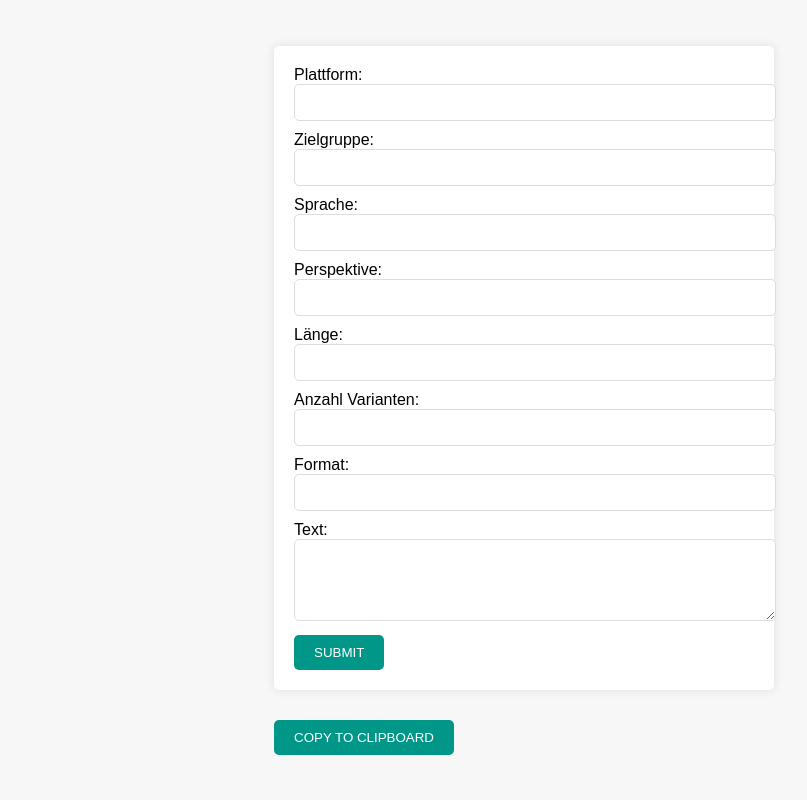
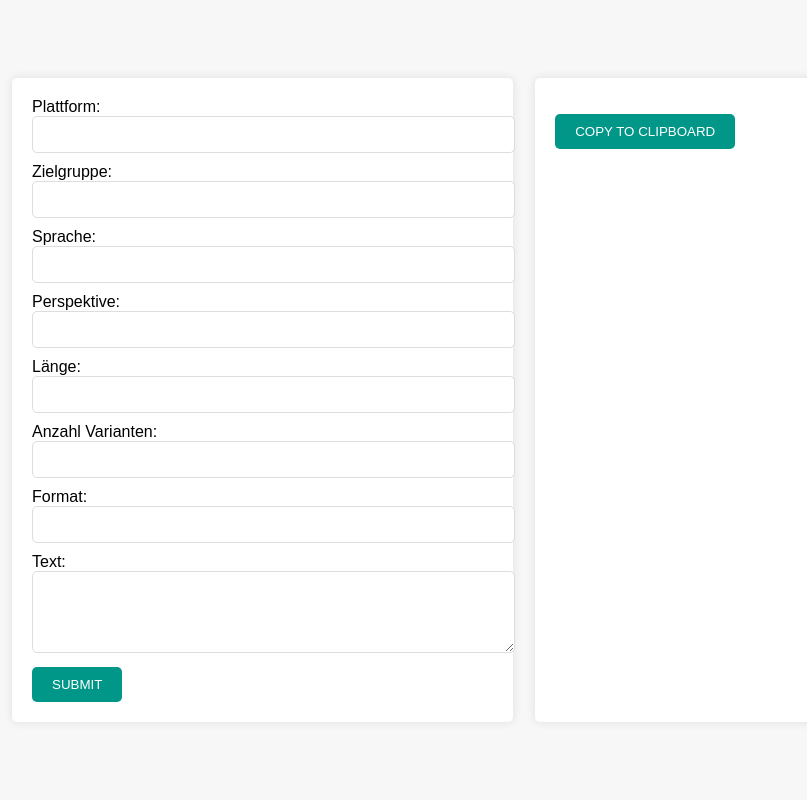
Before and after one commit to mmz-srf/chatgpt-hackday-post-it, a Flask app: template templates/form.html in a window 1280 px wide. Shown: the whole page, without its empty margins (116-923 px from the left). Run offline with Flask 3, Linux system fonts and the light colour scheme; the template is opened without the code that fills it, so the values that code supplies are empty.

Commit message:
put side by side"

```diff
--- a/static/styles.css
+++ b/static/styles.css
@@ -9,11 +9,18 @@ body {
     background-color: #f7f7f7;
 }
 
-form {
+.container {
+    width: 80%;
+    display: flex;
+    justify-content: space-between;
+}
+
+form, .message {
     background-color: #fff;
     padding: 20px;
     border-radius: 5px;
     box-shadow: 0px 0px 10px 0px rgba(0,0,0,0.1);
+    width: 45%;
 }
 
 input[type="text"], textarea {
@@ -35,7 +42,6 @@ input[type="submit"] {
 }
 
 button {
-    margin-top: 10px;
     background-color: #009688;
     color: #fff;
     border: none;
@@ -44,11 +50,3 @@ button {
     cursor: pointer;
     text-transform: uppercase;
 }
-
-.container {
-    width: 500px;
-}
-
-.message {
-    margin-top: 20px;
-}
```
